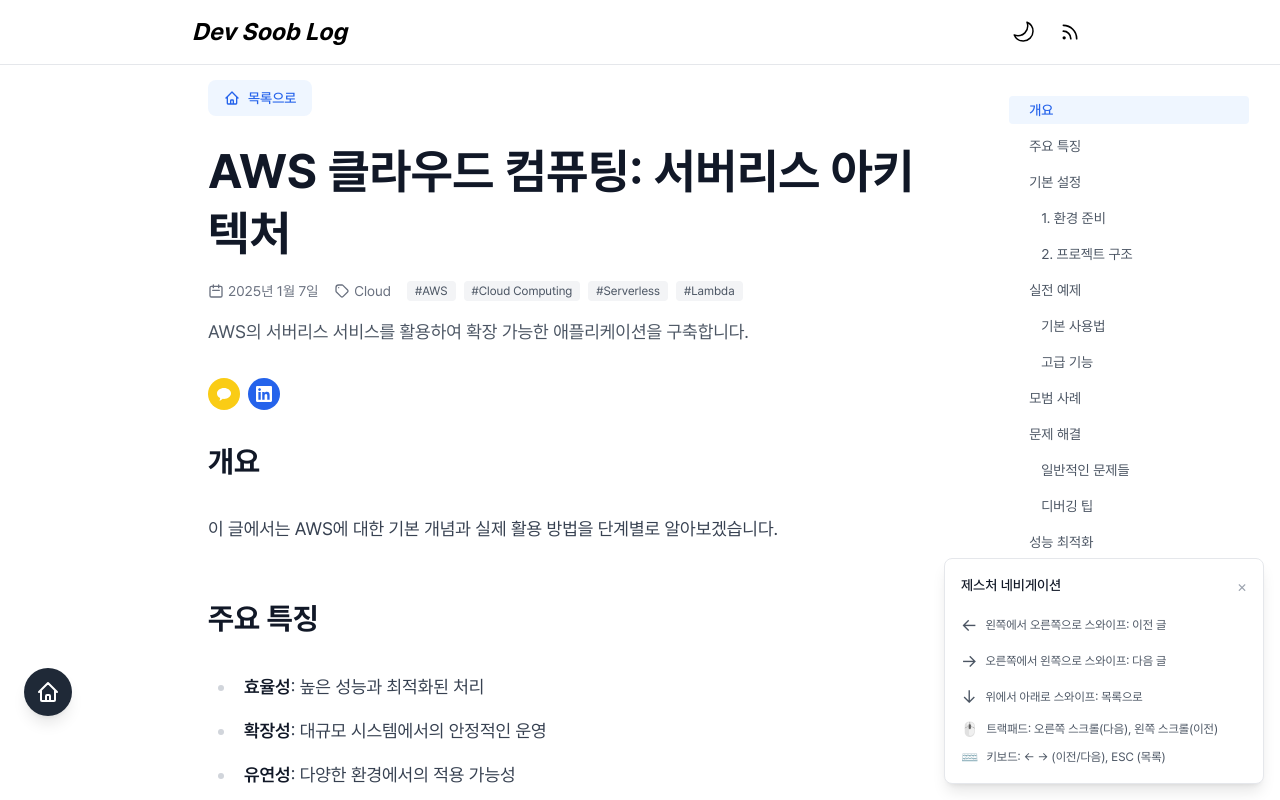
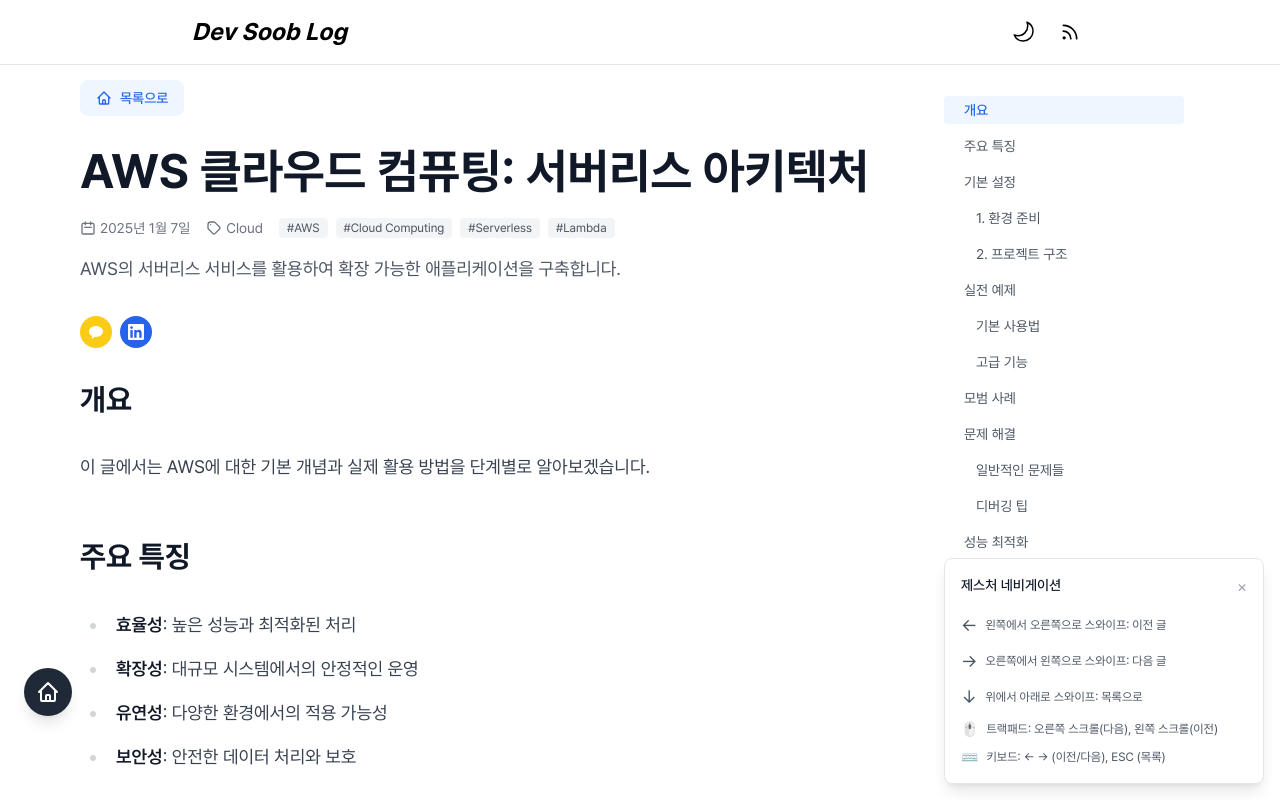
Before and after one commit to devsoob/dev-soob-log, a Next.js app: page /posts/2025-01-07-aws-cloud-computing in a window 1280 px wide. Shown: the top 800 px of the page. Built offline with nearby package versions, Linux system fonts and the light colour scheme; no server answers.

Commit message:
Fix: 상세페이지 글 영역 너비 복원
- 목차 유무에 따른 조건부 레이아웃 적용

```diff
--- a/pages/posts/[slug].tsx
+++ b/pages/posts/[slug].tsx
@@ -139,10 +139,10 @@
       <ReadingProgress />
 
       <main className="flex-1 w-full pt-20 pb-8">
-        <div className="max-w-4xl mx-auto px-4">
-          <div className="lg:flex lg:justify-between lg:gap-8">
+        <div className="max-w-6xl mx-auto px-4">
+          <div className={tocItems.length > 0 ? "lg:flex lg:justify-between lg:gap-8" : ""}>
             {/* 메인 콘텐츠 */}
-            <div className="w-full">
+            <div className={tocItems.length > 0 ? "w-full lg:flex-1" : "w-full"}>
               <article className="min-w-0">
                 {/* 네비게이션 버튼들 */}
                 <div className="mb-6 flex items-center justify-between">
```
